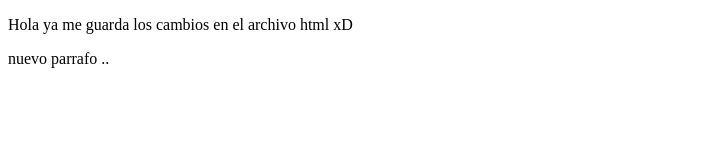
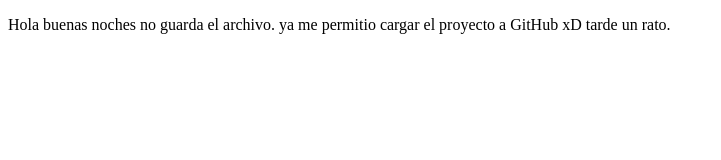
Before and after one commit to plegretonyarre/proyectoDemoCursoPrework, a plain HTML site: page index.html in a window 1280 px wide. Shown: the whole page, without its empty margins (0-721 px from the left). Drawn offline with Linux system fonts and the light colour scheme.

Commit message:
Segundos cambios de practica

```diff
--- a/index.html
+++ b/index.html
@@ -4,17 +4,11 @@
     <meta charset="UTF-8">
     <meta http-equiv="X-UA-Compatible" content="IE=edge">
     <meta name="viewport" content="width=device-width, initial-scale=1.0">
-    <title>Hola Mundo</title>
+    <title>hola mundo</title>
 </head>
 <body>
-
-
     <p>
-        Hola ya me guarda los cambios en el archivo html xD
-    </p>
-
-    <p>
-        nuevo parrafo ..
+        Hola buenas noches no guarda el archivo. ya me permitio cargar el proyecto a GitHub xD tarde un rato.
     </p>
 </body>
 </html>
```
Also changed, not shown: 1 other file.
